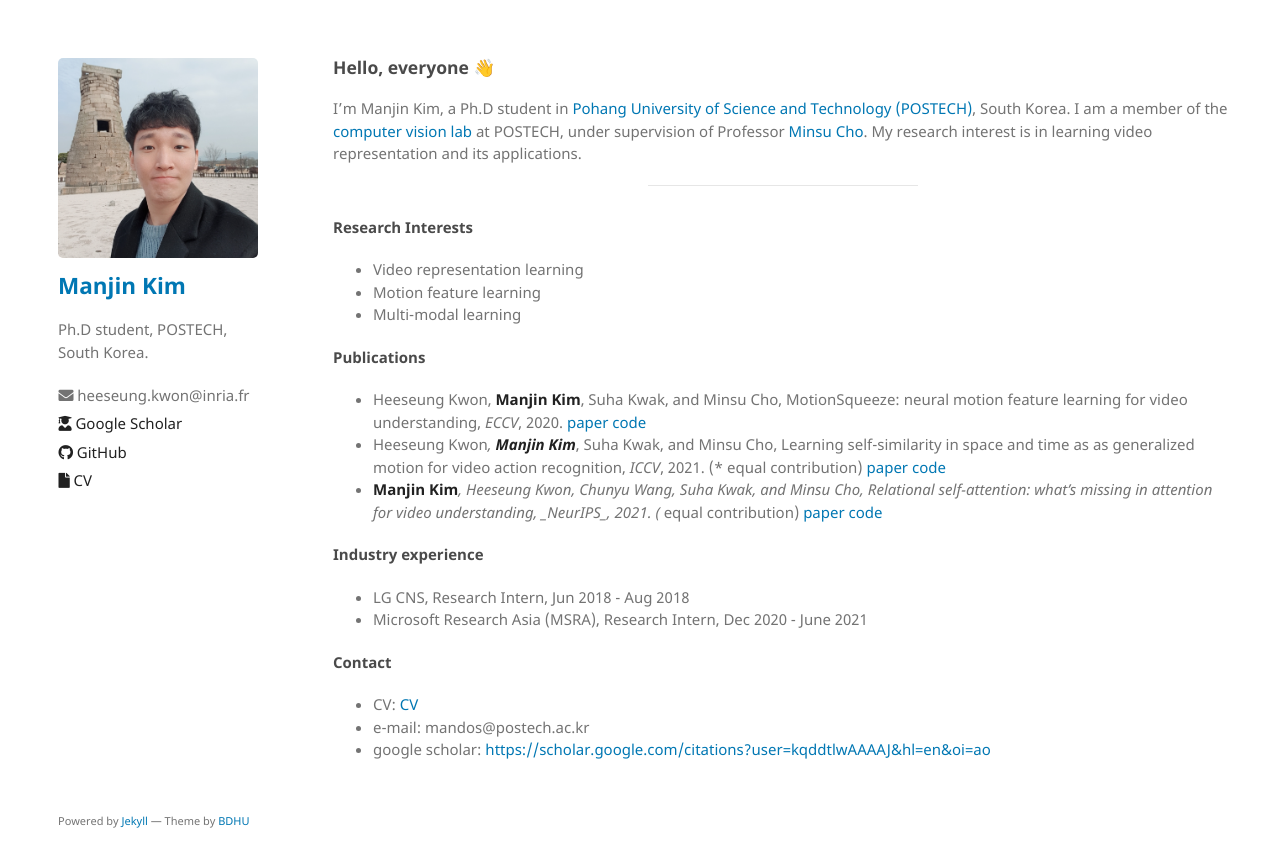
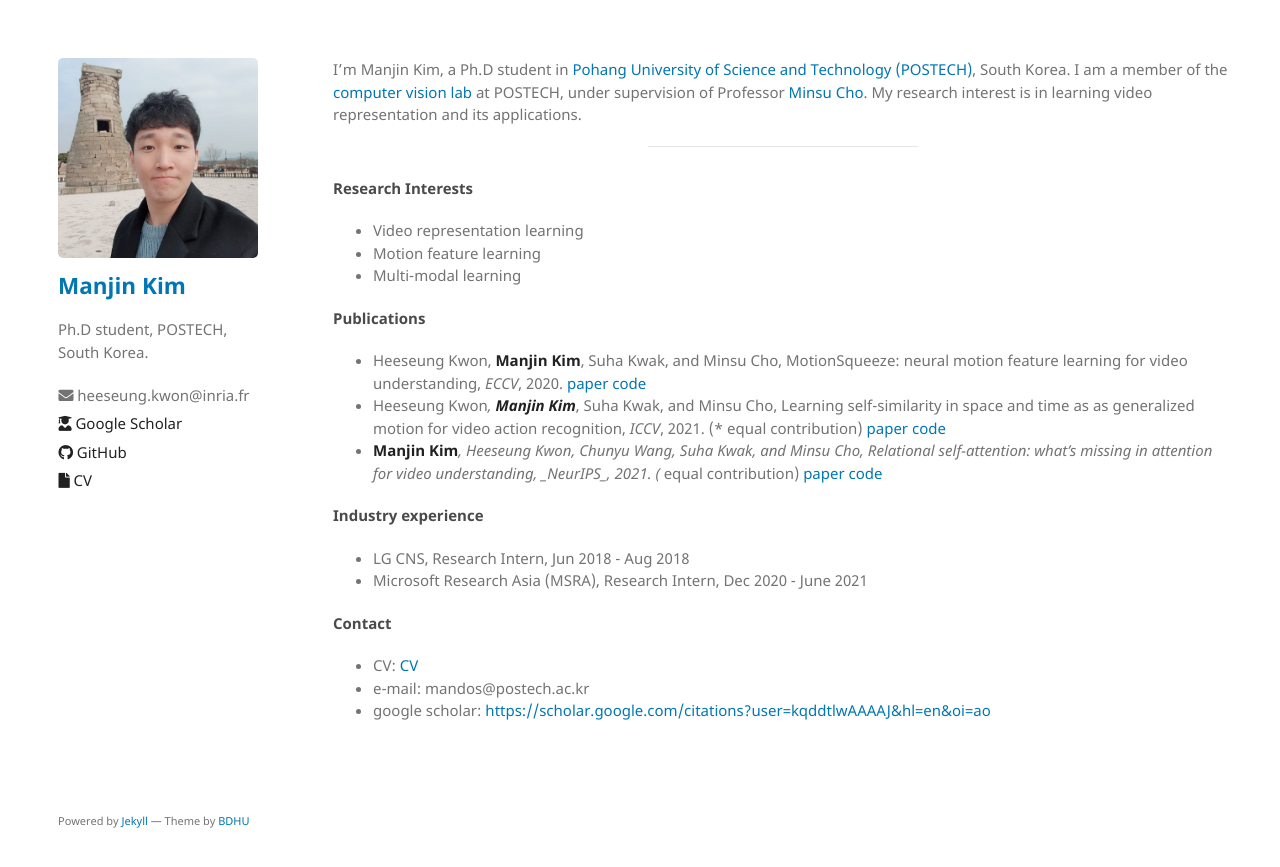
Before and after one commit to KimManjin/KimManjin.github.io, a Jekyll site: the page built from index.md, in a window 1280 px wide. Shown: the top 867 px of the page. Built offline with Jekyll 4.4.1, drawn with Linux system fonts in a browser that asks for light colours; our own code applies the rules of GitHub Pages for plain Markdown files.

Commit message:
Update index.md

```diff
--- a/index.md
+++ b/index.md
@@ -1,5 +1,3 @@
-### Hello, everyone 👋
-
 <!--
 **KimManjin/KimManjin** is a ✨ _special_ ✨ repository because its `README.md` (this file) appears on your GitHub profile.
 
```
